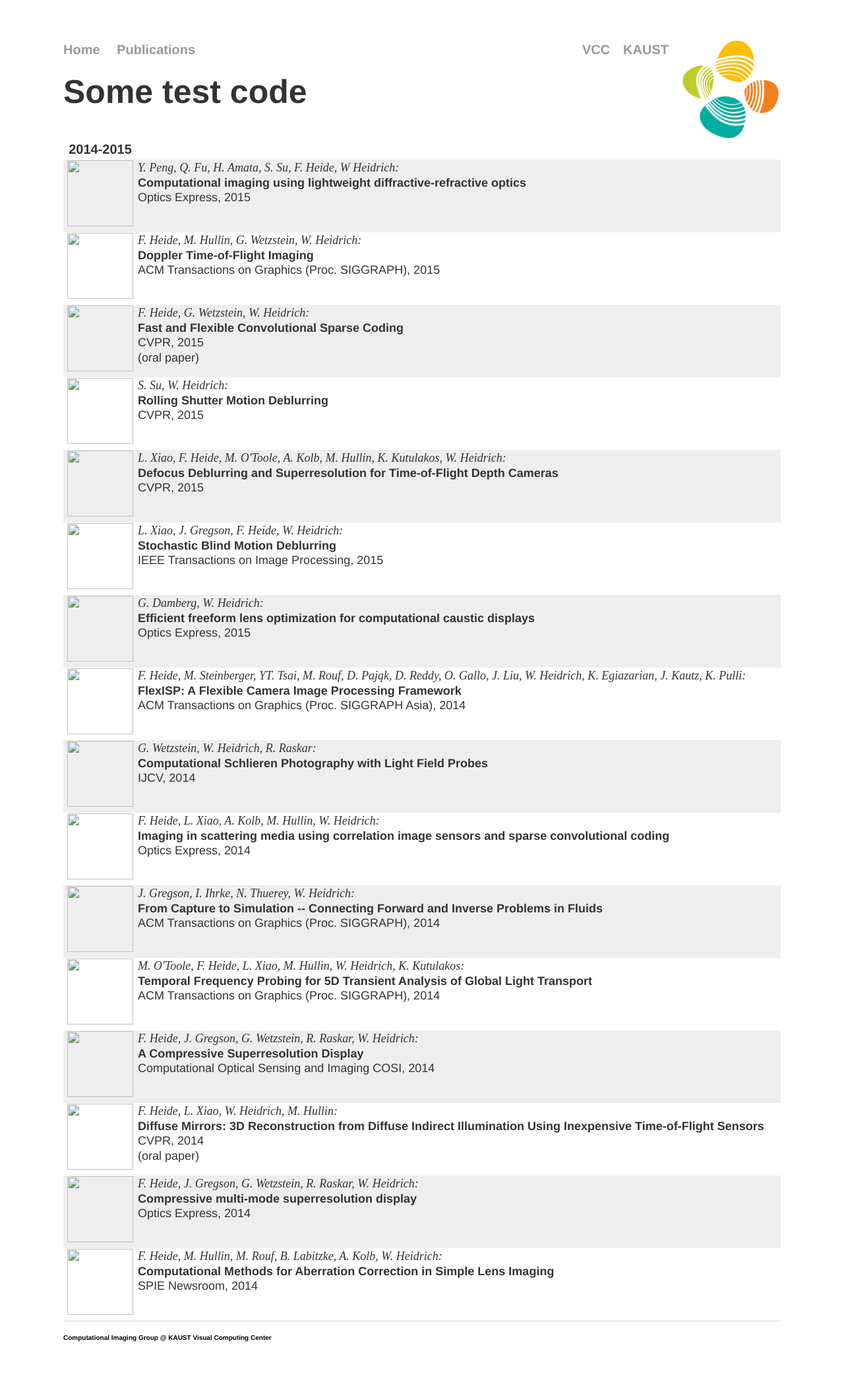
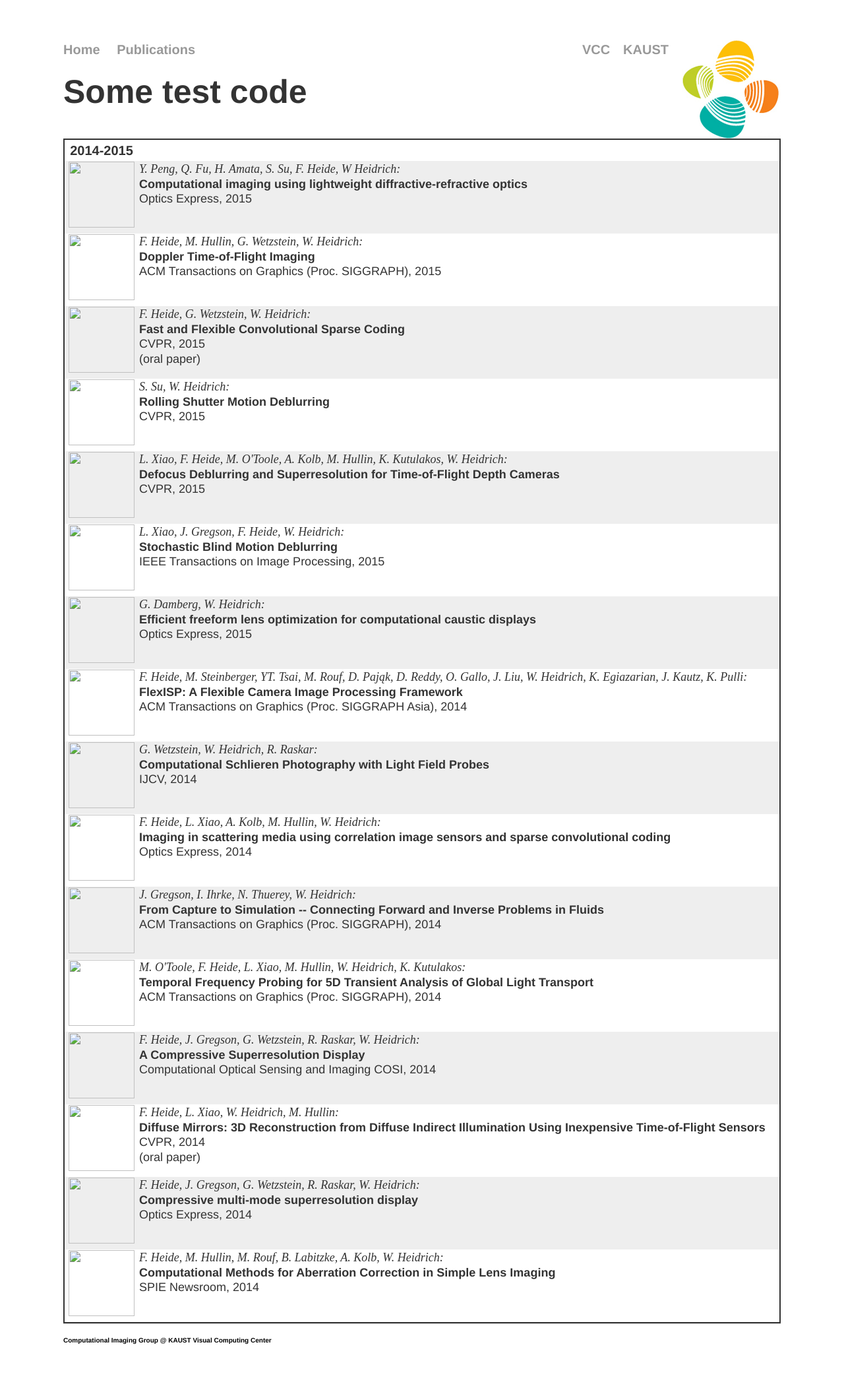
Before and after one commit to vccimaging/vccimaging.github.io, a Jekyll site: the page built from test.html, in a window 1280 px wide. Shown: the whole page at 66% size. Built offline with Jekyll 4.4.1, drawn with Linux system fonts in a browser that asks for light colours.

Commit message:
Update publicationlist.html

```diff
--- a/_includes/publicationlist.html
+++ b/_includes/publicationlist.html
@@ -1,6 +1,6 @@
 <!-- publication list module  -->
 
-<table style="width:100%;border:1px">
+<table style="border:2px solid #333;">
   <thead>
     <tr>
       <th style="width:110px;">{% if include.minYear==include.maxYear %} {{ include.minYear }} {% else %} {{include.minYear}}-{{include.maxYear}} {% endif %}</th>
```
